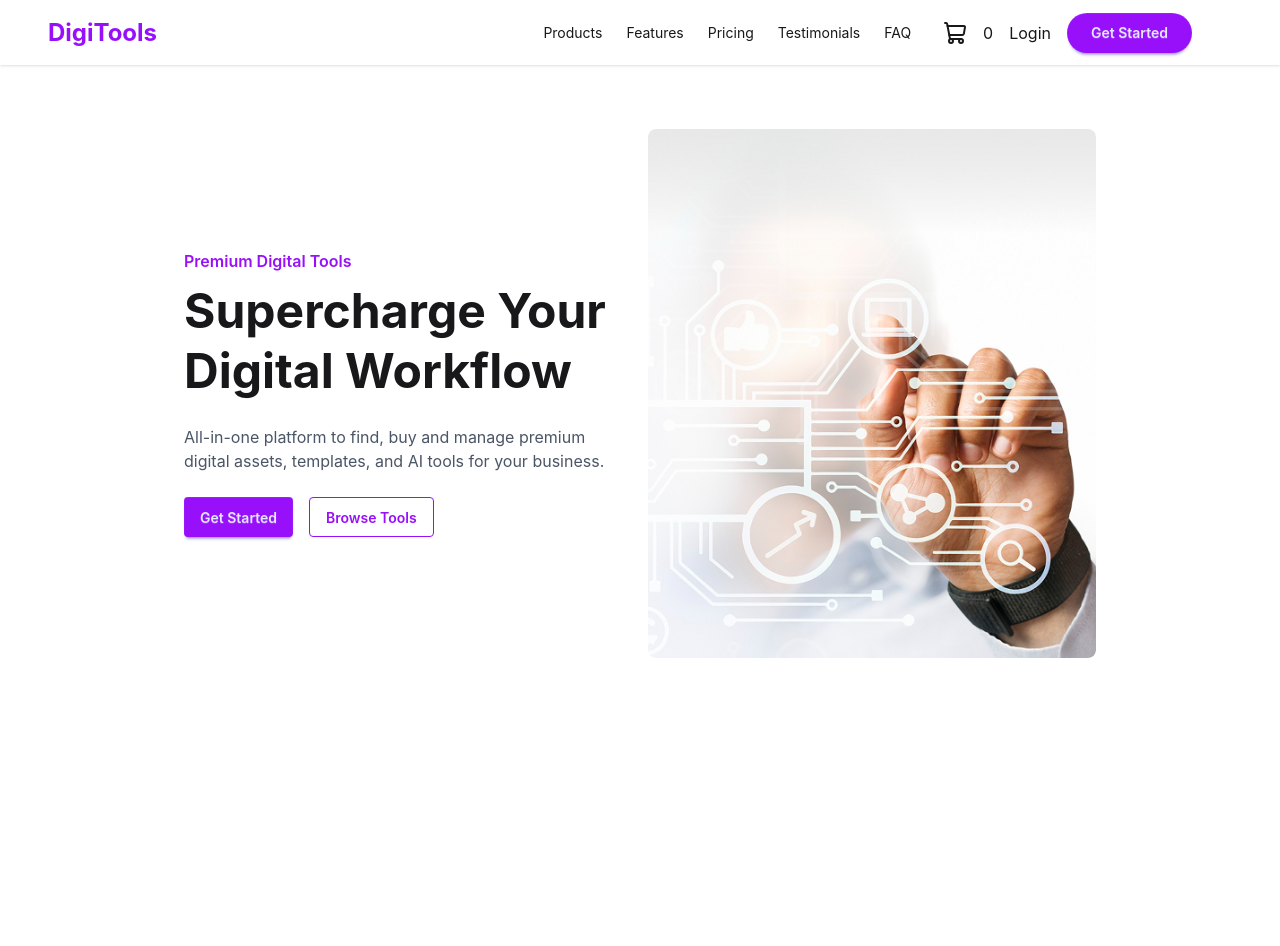
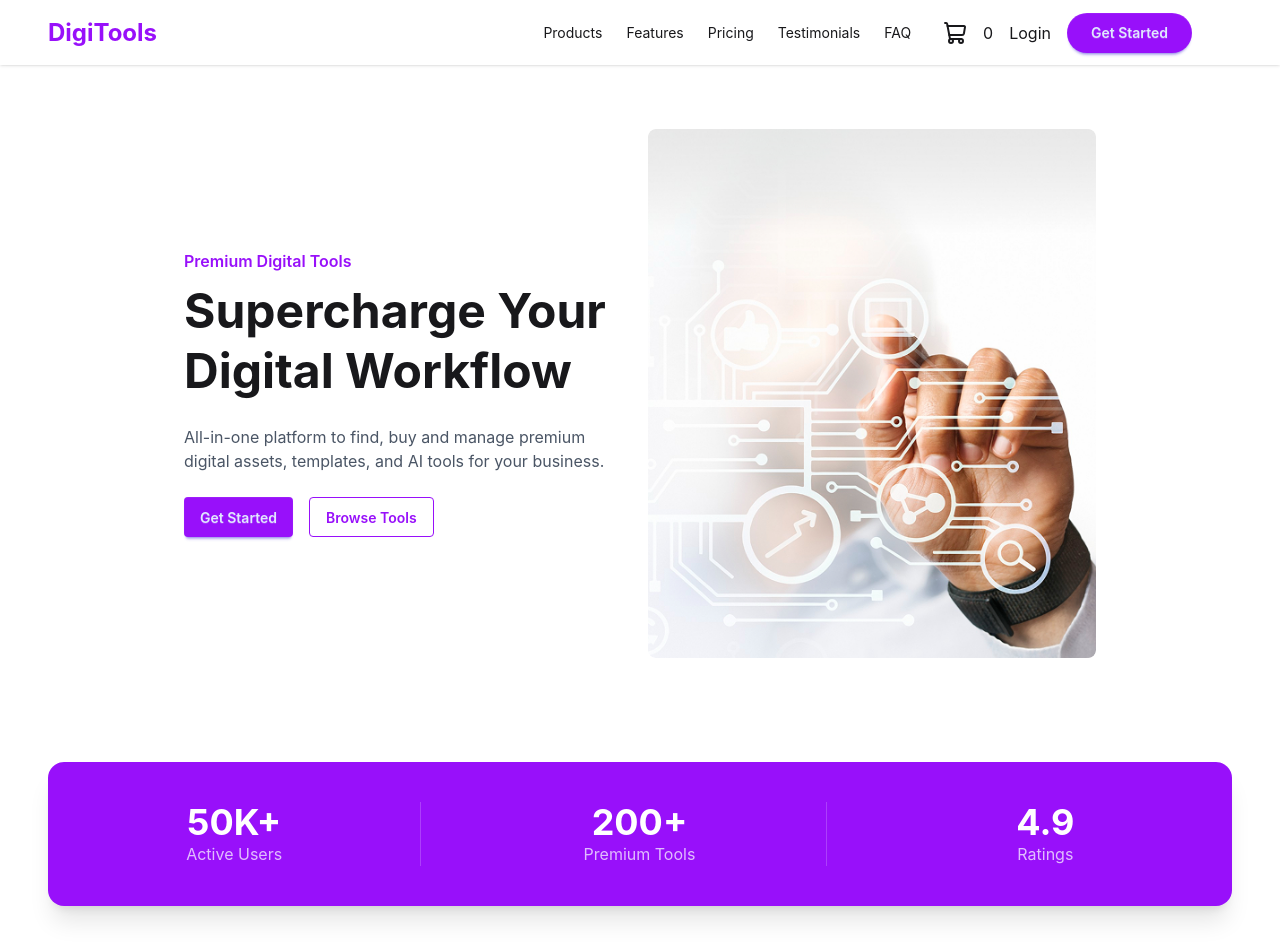
Before and after one commit to mdtaufiqueahamed-lgtm/Assignment-6, a React (Vite) app: page / in a window 1280 px wide. Before the commit the page ends 800 px from the top, so only its background shows below. Built offline with nearby package versions, Linux system fonts and the light colour scheme.

Commit message:
stats added

```diff
--- a/src/App.jsx
+++ b/src/App.jsx
@@ -58,7 +58,7 @@ function App() {
     <>
       <Navbar cartCount={cart.length} />
       <Banner />
-      {/* <Stats /> */}
+      <Stats />
 
       {/* <ToggleSection
         showCart={showCart}
--- a/src/components/Stats/Stats.jsx
+++ b/src/components/Stats/Stats.jsx
@@ -1,25 +1,25 @@
-// import React from 'react';
+import React from 'react';
 
-// const Stats = () => {
-//     const statsData = [
-//     { label: "Active Users", value: "50K+" },
-//     { label: "Premium Tools", value: "200+" },
-//     { label: "Ratings", value: "4.9" },
-//   ];
-//     return (
-//         <div className='w-full'>
-//             <div className=" bg-purple-600 py-10 rounded-2xl mx-4 md:mx-12 my-10 text-white shadow-xl">
-//       <div className="grid grid-cols-1 md:grid-cols-3 gap-8 text-center divide-white/20 md:divide-x">
-//         {statsData.map((stat, index) => (
-//           <div key={index} className="flex flex-col">
-//             <span className="text-4xl font-bold">{stat.value}</span>
-//             <span className="text-purple-100 opacity-80">{stat.label}</span>
-//           </div>
-//         ))}
-//       </div>
-//     </div>
-//         </div>
-//     );
-// };
+const Stats = () => {
+    const statsData = [
+    { label: "Active Users", value: "50K+" },
+    { label: "Premium Tools", value: "200+" },
+    { label: "Ratings", value: "4.9" },
+  ];
+    return (
+        <div className='w-full'>
+            <div className=" bg-purple-600 py-10 rounded-2xl mx-4 md:mx-12 my-10 text-white shadow-xl">
+      <div className="grid grid-cols-1 md:grid-cols-3 gap-8 text-center divide-white/20 md:divide-x">
+        {statsData.map((stat, index) => (
+          <div key={index} className="flex flex-col">
+            <span className="text-4xl font-bold">{stat.value}</span>
+            <span className="text-purple-100 opacity-80">{stat.label}</span>
+          </div>
+        ))}
+      </div>
+    </div>
+        </div>
+    );
+};
 
-// export default Stats;
+export default Stats;
```
